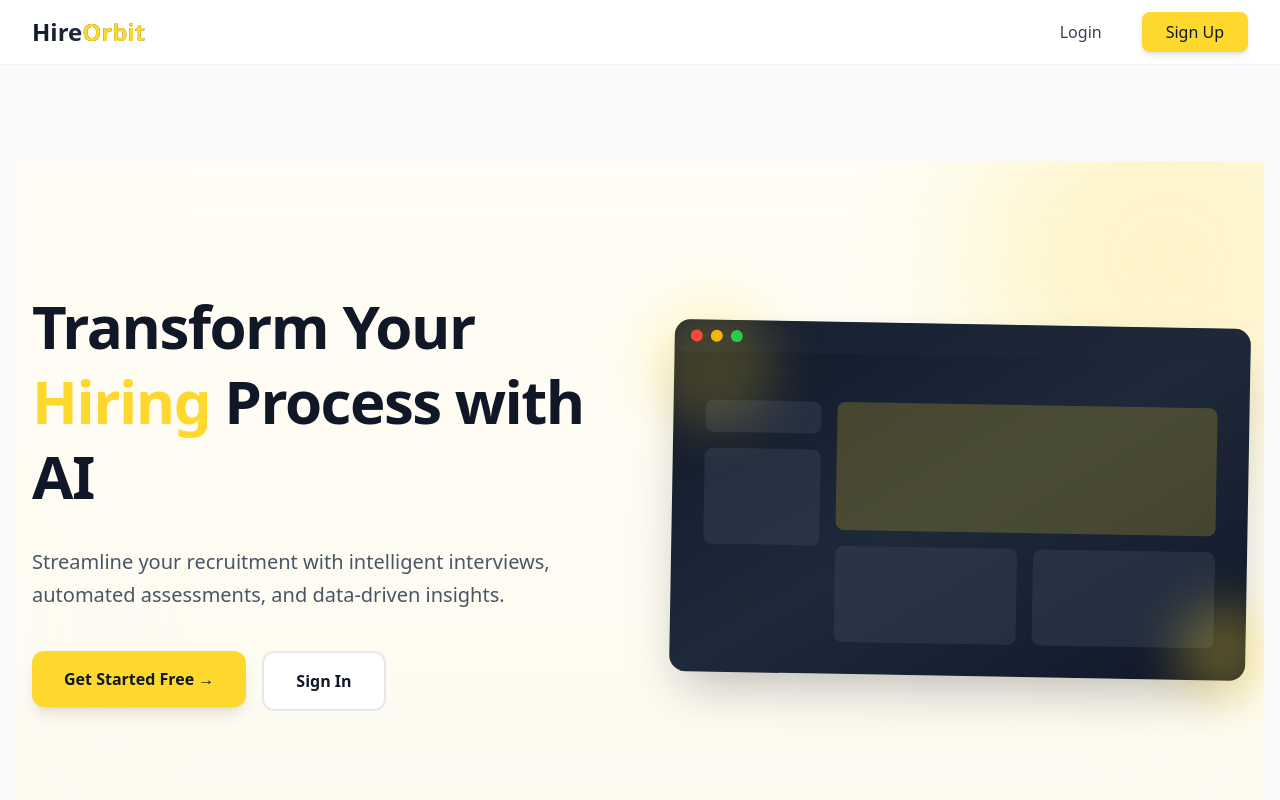
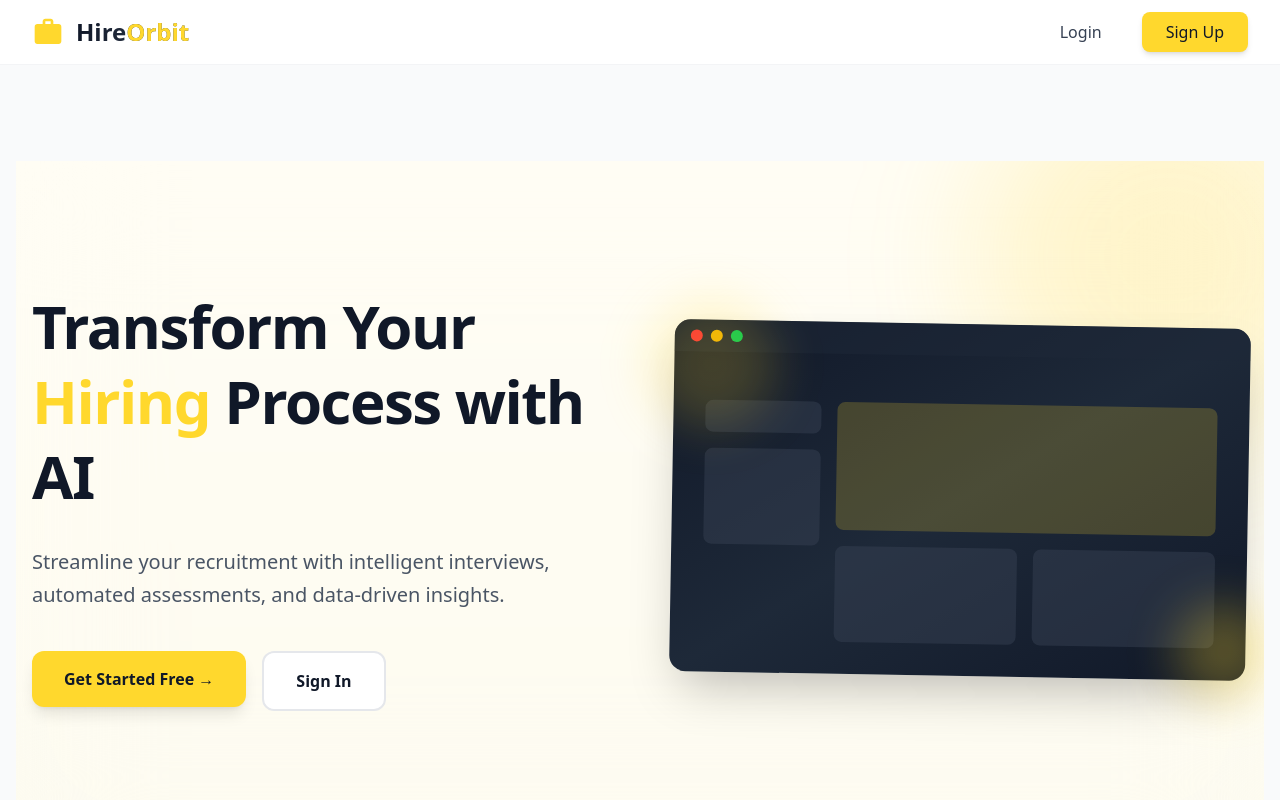
Before and after one commit to Glucon-D/HireOrbit, a React (Vite) app: page / in a window 1280 px wide. Shown: the top 800 px of the page. Built offline with nearby package versions, Linux system fonts and the light colour scheme.

Commit message:
Enhance Navbar component with new job-related SVG icon and improved hover animation; adjust spacing for better layout

```diff
--- a/src/components/Navbar.jsx
+++ b/src/components/Navbar.jsx
@@ -51,9 +51,24 @@ const Navbar = ({ onMenuClick }) => {
             )}
             <Link to="/" className="flex items-center">
               <motion.div
-                className="flex items-center space-x-2"
+                className="flex items-center space-x-3"
                 whileHover={{ scale: 1.02 }}
               >
+                <motion.div
+                  initial={{ rotate: 0 }}
+                  animate={{ rotate: 360 }}
+                  transition={{ duration: 2, ease: "easeInOut" }}
+                  className="text-[#ffd82d]"
+                >
+                  {/* New Job-related SVG Icon */}
+                  <svg
+                    className="w-8 h-8"
+                    viewBox="0 0 24 24"
+                    fill="currentColor"
+                  >
+                    <path d="M20 6h-4V4c0-1.11-.89-2-2-2h-4c-1.11 0-2 .89-2 2v2H4c-1.11 0-1.99.89-1.99 2L2 19c0 1.11.89 2 2 2h16c1.11 0 2-.89 2-2V8c0-1.11-.89-2-2-2zm-6 0h-4V4h4v2z"/>
+                  </svg>
+                </motion.div>
                 <span className="text-2xl font-bold bg-gradient-to-r from-gray-900 to-gray-700 bg-clip-text text-transparent">
                   Hire<span className="text-[#ffd82d]">Orbit</span>
                 </span>
```
